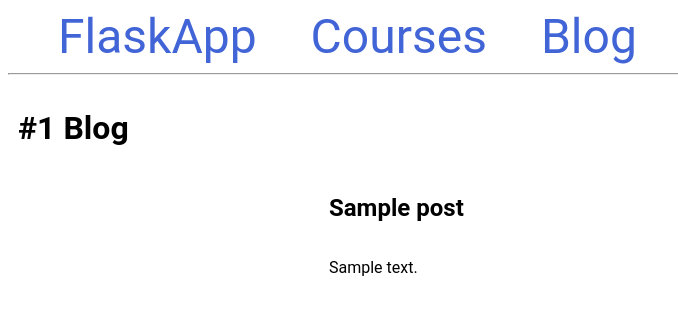
After one commit to neeyatl/learn-flask-restx, a Flask app: page /blogs/1 in a window 1280 px wide. The commit adds this page. Shown: the top 315 px of the page, without its empty margins (0-678 px from the left). Run offline with Flask 3, Linux system fonts and the light colour scheme; tables that the repository leaves empty hold one stand-in row (values such as "Sample post").

Commit message:
enhanced templates

```diff
--- a/app/blogs/routes.py
+++ b/app/blogs/routes.py
@@ -6,3 +6,8 @@ from app.blogs.models import Comment, Post, Tag
 def index():
     posts = Post.query.all()
     return render_template('blogs/index.html', posts=posts)
+
+@bp.route('/blogs/<int:post_id>')
+def show_post(post_id):
+    post = Post.query.get_or_404(post_id)
+    return render_template('blogs/show_post.html', post=post)
--- a/app/templates/base.html
+++ b/app/templates/base.html
@@ -3,8 +3,12 @@
 
 <head>
     <meta charset="UTF-8">
-    <title>{% block title %} {% endblock %}</title>
+    <title>{% block title %} {% endblock %} - FlaskApp</title>
     <style>
+        body {
+            font-family: Roboto, Merriweather, sans-serif;
+        }
+
         h2 {
             width: 100%;
         }
@@ -41,6 +45,11 @@
             margin-left: 50px;
             text-decoration: none;
         }
+
+        .center {
+            margin: 0 auto;
+            width: 50%;
+        }
     </style>
 </head>
 
@@ -48,7 +57,7 @@
     <nav>
         <a href="{{ url_for('main.index') }}">FlaskApp</a>
         <a href="#">Courses</a>
-        <a href="#">Blog</a>
+        <a href="{{ url_for('blogs.index') }}">Blog</a>
     </nav>
     <hr>
     <div class="content">
--- a/app/templates/blogs/index.html
+++ b/app/templates/blogs/index.html
@@ -8,10 +8,10 @@
     <h2>Recent Blogs</h2>
     {% for post in posts %}
     <div class="post">
-        <p><b>#{{ post.id }}</b></p>
+        <p><b>#{{ post.pk }}</b></p>
         <p class="title">
             <b>
-                <a href="#">
+                <a href="{{ url_for('blogs.show_post', post_id=post.pk) }}">
                     {{ post.title }}
                 </a>
             </b>
--- /dev/null
+++ b/app/templates/blogs/show_post.html
@@ -0,0 +1,9 @@
+{% extends 'base.html' %}
+
+{% block content %}
+    <span class="title"><h1>{% block title %} #{{ post.pk }} Blog {% endblock %}</h1></span>
+    <div class="content center">
+        <h2>{{ post.title }}</h2>
+        <p>{{ post.content }}</p>
+    </div>
+{% endblock %}
--- a/app/templates/index.html
+++ b/app/templates/index.html
@@ -1,8 +1,9 @@
 {% extends 'base.html' %}
 
 {% block content %}
-    <span class="title"><h1>{% block title %} The Home Page of FlaskApp {% endblock %}</h1></span>
+    <span class="title"><h1>{% block title %} The Home Page {% endblock %}</h1></span>
     <div class="content">
-        <h2>This is the main Flask blueprint</h2>
+        <h2>Welcome to My Flask App!</h2>
+        <p>Explore our exciting courses and captivating blog posts. Dive into a world of knowledge and inspiration.</p>
     </div>
 {% endblock %}
```
